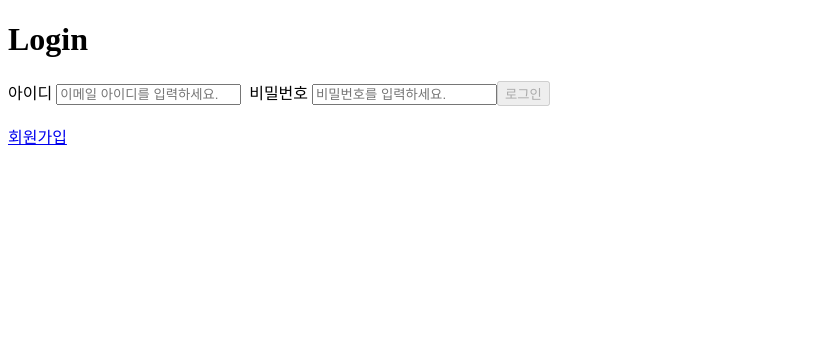
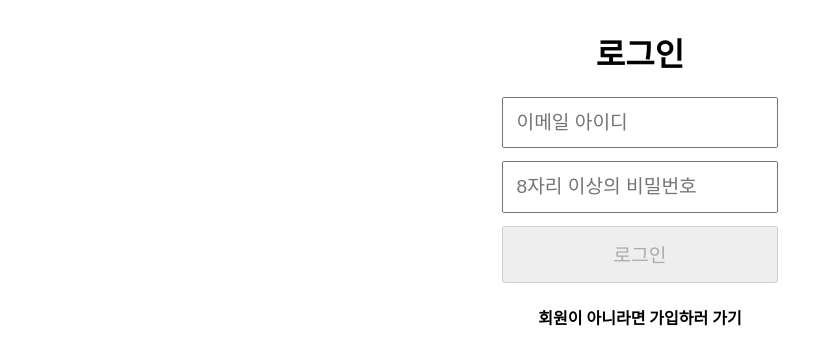
Before and after one commit to hheeseung/wanted-pre-onboarding-frontend, a React (Create React App) app: page / in a window 1280 px wide. Shown: the top 364 px of the page, without its empty margins (0-833 px from the left). Built offline with nearby package versions, Linux system fonts and the light colour scheme; no server answers.

Commit message:
style: 스타일 구조 변경

```diff
--- a/src/routes/Login.tsx
+++ b/src/routes/Login.tsx
@@ -1,6 +1,45 @@
 import { useState } from "react";
 import { Link, useHistory } from "react-router-dom";
+import styled from "styled-components";
 import { API } from "../api";
+
+const Container = styled.div`
+  display: flex;
+  flex-direction: column;
+  justify-content: center;
+  align-items: center;
+`;
+
+const Title = styled.h1``;
+
+const LoginForm = styled.form`
+  display: flex;
+  flex-direction: column;
+`;
+
+const IdInput = styled.input`
+  margin-bottom: 0.8rem;
+  padding: 0.8rem;
+  font-size: 1.2rem;
+`;
+
+const PwdInput = styled.input`
+  margin-bottom: 0.8rem;
+  padding: 0.8rem;
+  font-size: 1.2rem;
+`;
+
+const LoginBtn = styled.button`
+  padding: 0.8rem;
+  font-size: 1.2rem;
+`;
+
+const Join = styled.h4`
+  a {
+    text-decoration: none;
+    color: inherit;
+  }
+`;
 
 export function Login() {
   const [id, setId] = useState("");
@@ -25,8 +64,8 @@ export function Login() {
         if (response.data.access_token) {
           localStorage.setItem("login-token", response.data.access_token);
         }
+        history.push("/todo");
       })
-      .then((response) => history.push("/todo"))
       .catch((error) => {
         console.log(error);
         window.alert("아이디가 틀렸거나 회원이 아닙니다.");
@@ -34,29 +73,28 @@ export function Login() {
   };
 
   return (
-    <>
-      <h1>Login</h1>
-      <form onSubmit={onSubmit}>
-        <label>아이디 </label>
-        <input
+    <Container>
+      <Title>로그인</Title>
+      <LoginForm onSubmit={onSubmit}>
+        <IdInput
           type="email"
-          placeholder="이메일 아이디를 입력하세요."
+          placeholder="이메일 아이디"
           value={id}
           onChange={onIdChange}
         />
-        &nbsp; <label>비밀번호 </label>
-        <input
+        <PwdInput
           type="password"
-          placeholder="비밀번호를 입력하세요."
+          placeholder="8자리 이상의 비밀번호"
           value={password}
           onChange={onPwdChange}
         />
-        <button disabled={!(id.includes("@") && password.length >= 8)}>
+        <LoginBtn disabled={!(id.includes("@") && password.length >= 8)}>
           로그인
-        </button>
-      </form>
-      <br />
-      <Link to="/">회원가입</Link>
-    </>
+        </LoginBtn>
+      </LoginForm>
+      <Join>
+        <Link to="/signup">회원이 아니라면 가입하러 가기</Link>
+      </Join>
+    </Container>
   );
 }
--- a/src/routes/Signup.tsx
+++ b/src/routes/Signup.tsx
@@ -1,6 +1,87 @@
 import React, { useState } from "react";
 import { Link, useHistory } from "react-router-dom";
+import styled from "styled-components";
 import { API } from "../api";
+
+// export function Signup() {
+//   const [id, setId] = useState("");
+//   const [password, setPassword] = useState("");
+//   const history = useHistory();
+
+//   const onIdChange = (e: React.FormEvent<HTMLInputElement>) => {
+//     setId(e.currentTarget.value);
+//   };
+
+//   const onPwdChange = (e: React.FormEvent<HTMLInputElement>) => {
+//     setPassword(e.currentTarget.value);
+//   };
+
+//   return (
+//     <>
+//       <h1>Sign Up</h1>
+//       <form onSubmit={onSubmit}>
+//         <label>아이디 </label>
+//         <input
+//           type="email"
+//           placeholder="이메일 아이디를 입력하세요."
+//           onChange={onIdChange}
+//           value={id}
+//         />
+//         &nbsp;
+//         <label>비밀번호 </label>
+//         <input
+//           type="password"
+//           placeholder="8자리 이상 입력하세요."
+//           onChange={onPwdChange}
+//           value={password}
+//         />
+//         <button disabled={!(id.includes("@") && password.length >= 8)}>
+//           가입하기
+//         </button>
+//       </form>
+//       <br />
+//       <Link to="/login">계정이 있을 시 로그인 하러가기</Link>
+//     </>
+//   );
+// }
+
+const Container = styled.div`
+  display: flex;
+  flex-direction: column;
+  justify-content: center;
+  align-items: center;
+`;
+
+const Title = styled.h1``;
+
+const LoginForm = styled.form`
+  display: flex;
+  flex-direction: column;
+`;
+
+const IdInput = styled.input`
+  margin-bottom: 0.8rem;
+  padding: 0.8rem;
+  font-size: 1.2rem;
+`;
+
+const PwdInput = styled.input`
+  margin-bottom: 0.8rem;
+  padding: 0.8rem;
+  font-size: 1.2rem;
+`;
+
+const LoginBtn = styled.button`
+  padding: 0.8rem;
+  font-size: 1.2rem;
+`;
+
+const Join = styled.h4`
+  a {
+    text-decoration: none;
+    color: inherit;
+  }
+`;
 
 export function Signup() {
   const [id, setId] = useState("");
@@ -24,42 +105,41 @@ export function Signup() {
       .then((response) => {
         window.alert("회원가입 성공!");
       })
+      .then((response) => history.push("/"))
       .catch((error) => {
         window.alert(`${error}. 다시 시도해주세요.`);
       });
   };
 
-  if (localStorage.getItem("login-token")) {
-    history.push("/todo");
-  } else {
-    history.push("/");
-  }
+  // if (localStorage.getItem("login-token")) {
+  //   history.push("/todo");
+  // } else {
+  //   history.push("/");
+  // }
 
   return (
-    <>
-      <h1>Sign Up</h1>
-      <form onSubmit={onSubmit}>
-        <label>아이디 </label>
-        <input
+    <Container>
+      <Title>회원가입</Title>
+      <LoginForm onSubmit={onSubmit}>
+        <IdInput
           type="email"
-          placeholder="이메일 아이디를 입력하세요."
+          placeholder="이메일 아이디"
+          value={id}
           onChange={onIdChange}
-          value={id}
         />
-        &nbsp;
-        <label>비밀번호 </label>
-        <input
+        <PwdInput
           type="password"
-          placeholder="8자리 이상 입력하세요."
+          placeholder="8자리 이상의 비밀번호"
+          value={password}
           onChange={onPwdChange}
-          value={password}
         />
-        <button disabled={!(id.includes("@") && password.length >= 8)}>
+        <LoginBtn disabled={!(id.includes("@") && password.length >= 8)}>
           가입하기
-        </button>
-      </form>
-      <br />
-      <Link to="/login">계정이 있을 시 로그인 하러가기</Link>
-    </>
+        </LoginBtn>
+      </LoginForm>
+      <Join>
+        <Link to="/">로그인 하러 가기</Link>
+      </Join>
+    </Container>
   );
 }
```
